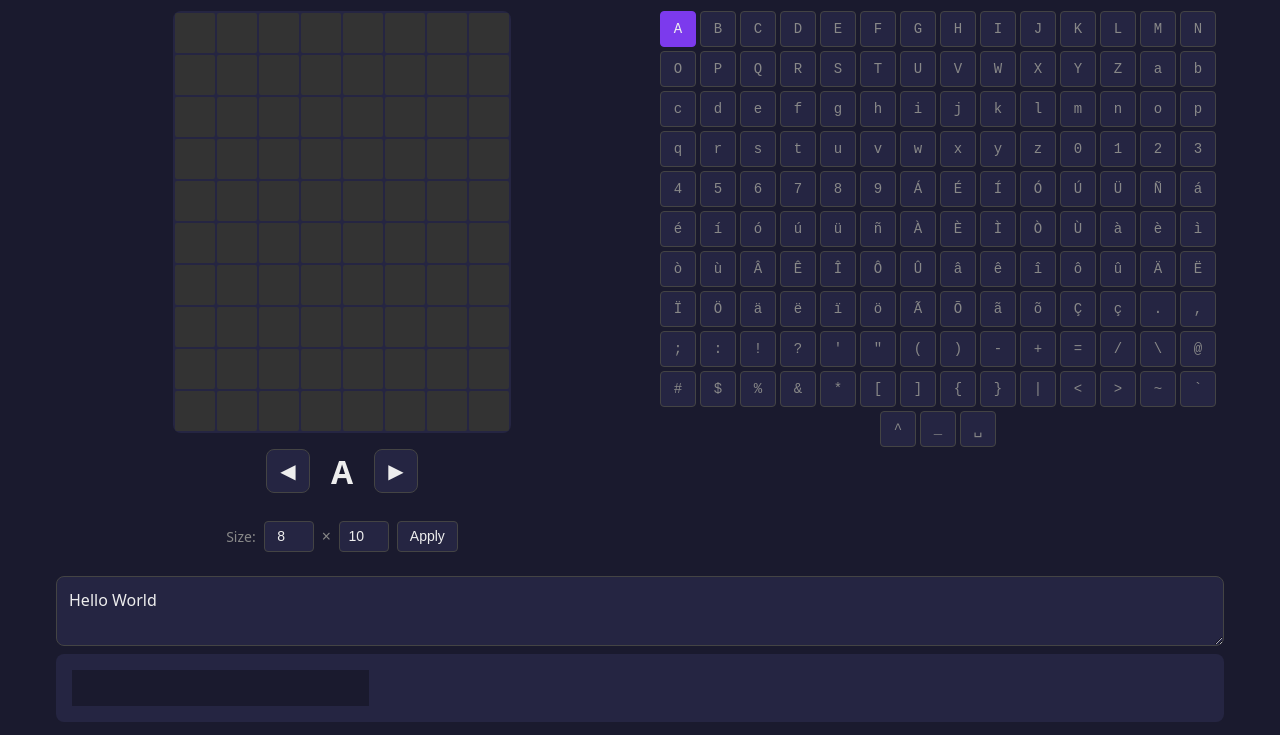
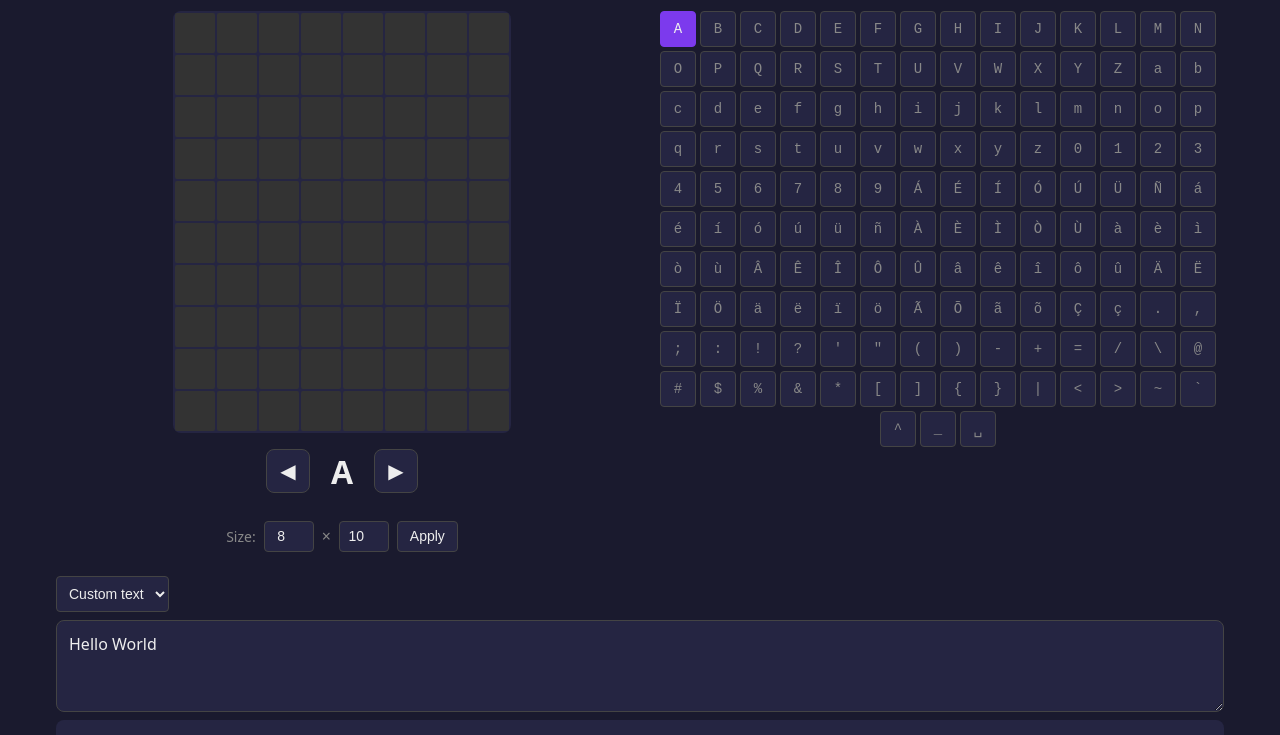
Before and after one commit to sgmtars/pixfonts, a website built with Vite: page index.html in a window 1280 px wide. Shown: the part 65-800 px from the top of the page. Built offline with nearby package versions, Linux system fonts and the light colour scheme.

Commit message:
Add preview presets: pangram, literary text, code sample

```diff
--- a/src/main.ts
+++ b/src/main.ts
@@ -1,6 +1,19 @@
 import './style.css';
 
 declare const __BUILD_TIME__: string;
+
+const PREVIEW_PRESETS: Record<string, string> = {
+  pangram: 'The quick brown fox jumps over the lazy dog.\nEL VELOZ MURCIÉLAGO HINDÚ COMÍA FELIZ CARDILLO Y KIWI.',
+  literary: `En un lugar de la Mancha,
+de cuyo nombre no quiero acordarme,
+no ha mucho tiempo que vivía
+un hidalgo de los de lanza en astillero.`,
+  code: `function hello(name) {
+  const msg = "Hello, " + name;
+  console.log(msg);
+  return { ok: true };
+}`,
+};
 import { PixFontProject, DEFAULT_CHARS, getOrCreateGlyph } from './types';
 import { loadProject, saveProject, importProjectFile, exportProjectFile } from './storage';
 import { PixelEditor } from './editor';
@@ -62,7 +75,15 @@ class PixFontsApp {
         </section>
 
         <section class="preview-panel">
-          <textarea id="preview-text" placeholder="Preview text..." rows="2">Hello World</textarea>
+          <div class="preview-controls">
+            <select id="preview-preset">
+              <option value="custom">Custom text</option>
+              <option value="pangram">Pangram</option>
+              <option value="literary">Literary</option>
+              <option value="code">Code</option>
+            </select>
+          </div>
+          <textarea id="preview-text" placeholder="Preview text..." rows="3">Hello World</textarea>
           <div class="preview-output" id="preview-output"></div>
         </section>
       </main>
@@ -234,7 +255,18 @@ class PixFontsApp {
 
     // Preview
     document.getElementById('preview-text')!.addEventListener('input', () => {
+      // Switch to custom when user types
+      (document.getElementById('preview-preset') as HTMLSelectElement).value = 'custom';
       this.updatePreview();
+    });
+
+    document.getElementById('preview-preset')!.addEventListener('change', (e) => {
+      const preset = (e.target as HTMLSelectElement).value;
+      const textarea = document.getElementById('preview-text') as HTMLTextAreaElement;
+      if (preset !== 'custom' && PREVIEW_PRESETS[preset]) {
+        textarea.value = PREVIEW_PRESETS[preset];
+        this.updatePreview();
+      }
     });
   }
 
--- a/src/style.css
+++ b/src/style.css
@@ -271,6 +271,26 @@ body {
   gap: 0.5rem;
 }
 
+.preview-controls {
+  display: flex;
+  gap: 0.5rem;
+}
+
+.preview-controls select {
+  background: var(--bg-light);
+  border: 1px solid #444;
+  color: var(--fg);
+  padding: 0.5rem;
+  border-radius: 4px;
+  font-size: 0.875rem;
+  cursor: pointer;
+}
+
+.preview-controls select:focus {
+  outline: none;
+  border-color: var(--accent);
+}
+
 .preview-panel textarea {
   background: var(--bg-light);
   border: 1px solid #444;
```
